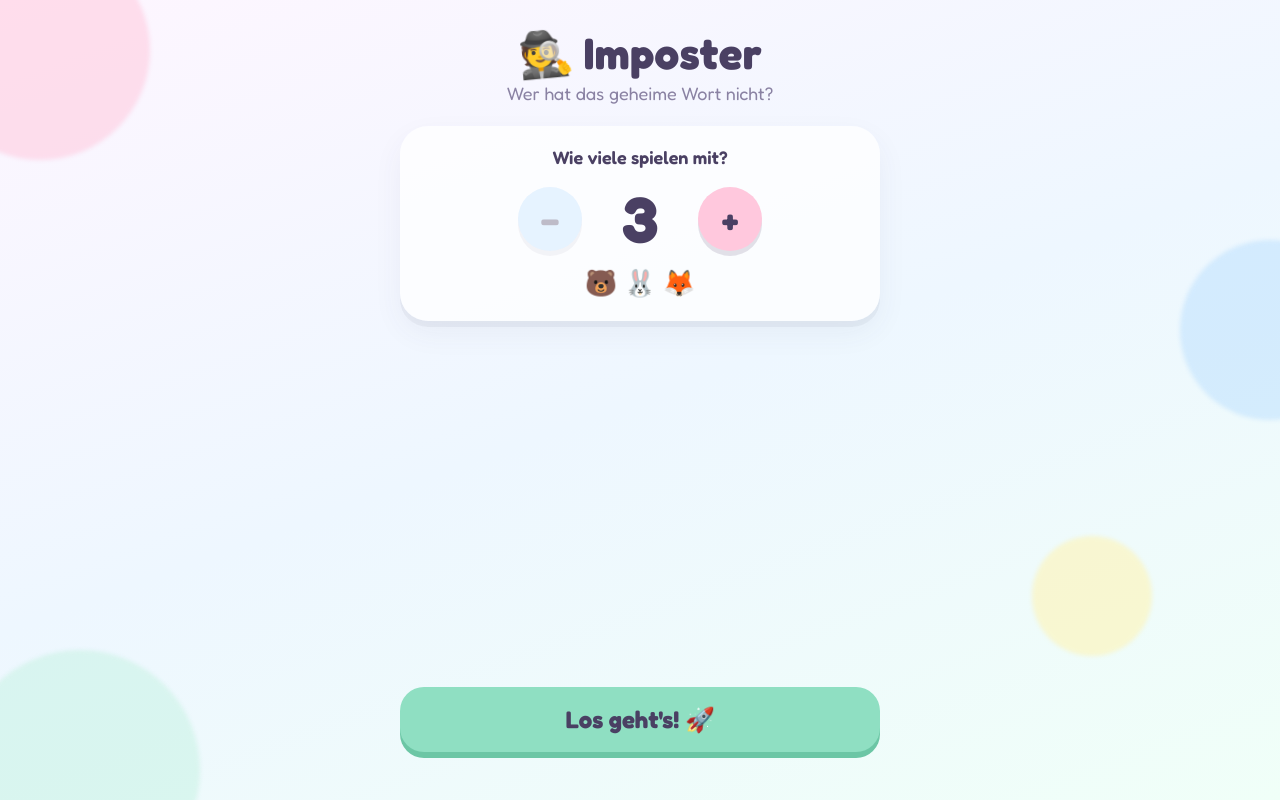
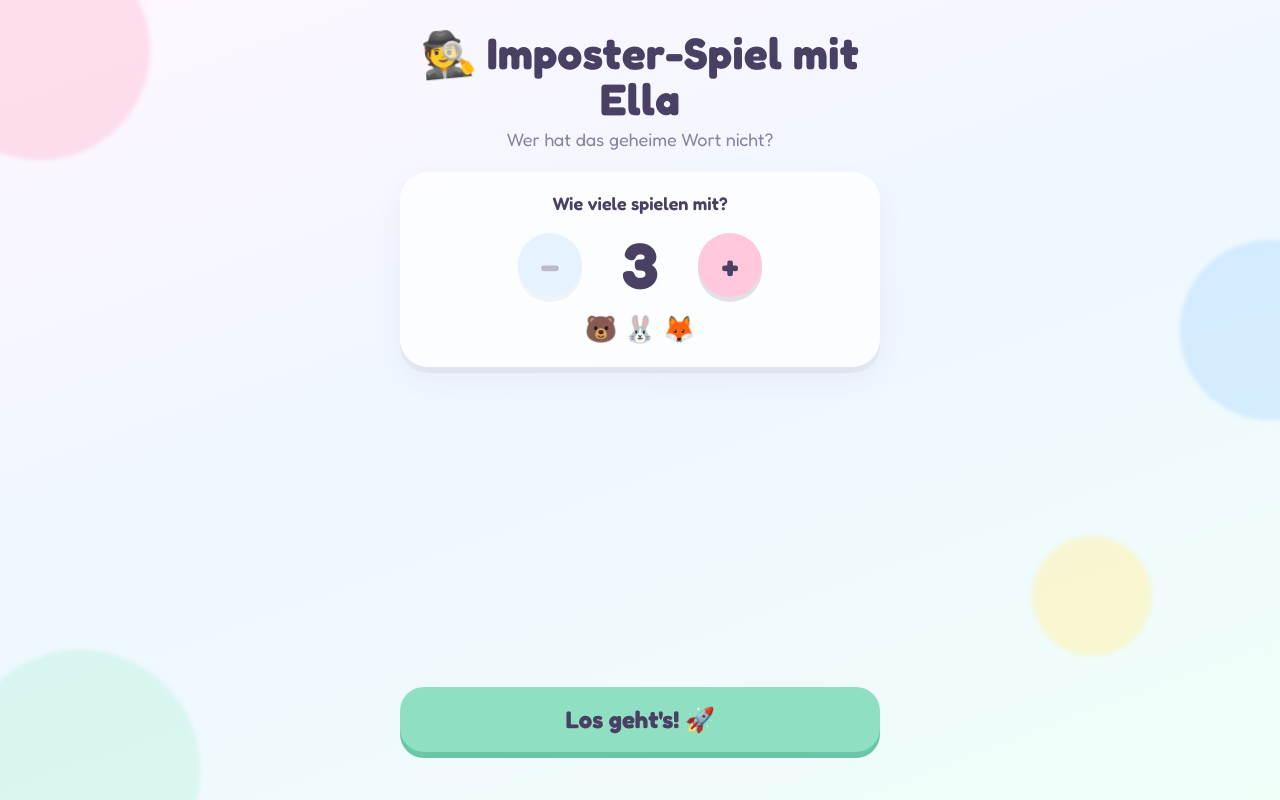
Before and after one commit to hjsonghjsonghj/imposter-game, a plain HTML site: page index.html in a window 1280 px wide. Drawn offline with Linux system fonts and the light colour scheme.

Commit message:
Rename title to Imposter-Spiel mit Ella
Co-Authored-By: Claude Opus 5.5 <noreply@anthropic.com>
Claude-Session: https://claude.ai/code/session_01YD6THcKp1B6BkWPZ4QbCQf

```diff
--- a/index.html
+++ b/index.html
@@ -4,7 +4,7 @@
 <meta charset="UTF-8">
 <meta name="viewport" content="width=device-width, initial-scale=1, maximum-scale=1, viewport-fit=cover">
 <meta name="apple-mobile-web-app-capable" content="yes">
-<title>Imposter – Wer ist es?</title>
+<title>Imposter-Spiel mit Ella</title>
 <link rel="preconnect" href="https://fonts.googleapis.com">
 <link href="https://fonts.googleapis.com/css2?family=Fredoka:wght@400;500;600;700&display=swap" rel="stylesheet">
 <style>
@@ -191,7 +191,7 @@
 
   <!-- SETUP -->
   <section class="screen active" id="setup">
-    <h1><span class="i">🕵️</span> Imposter</h1>
+    <h1><span class="i">🕵️</span> <span style="white-space:nowrap">Imposter-Spiel</span> mit Ella</h1>
     <p class="sub">Wer hat das geheime Wort nicht?</p>
 
     <div class="panel">
```
